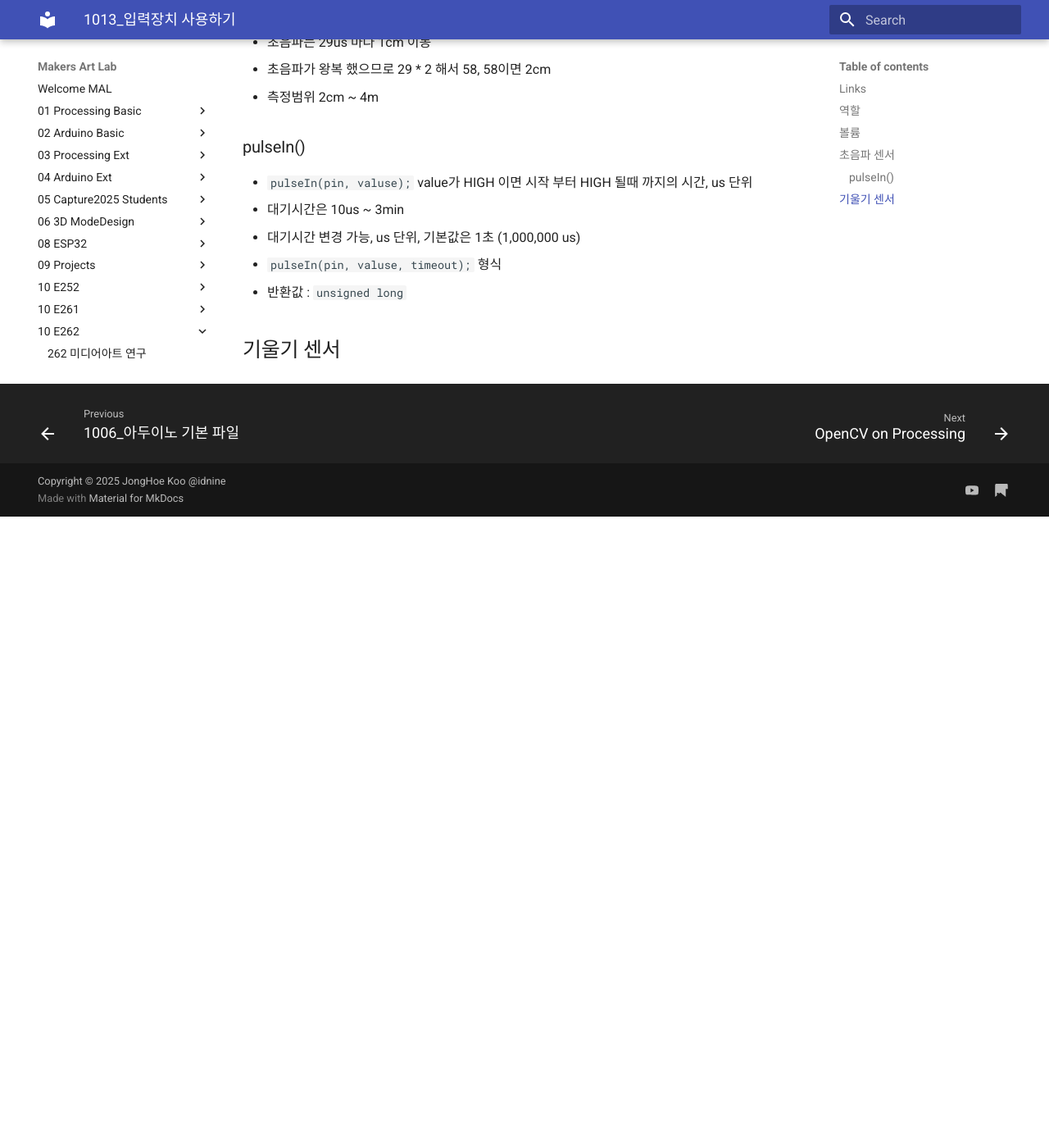
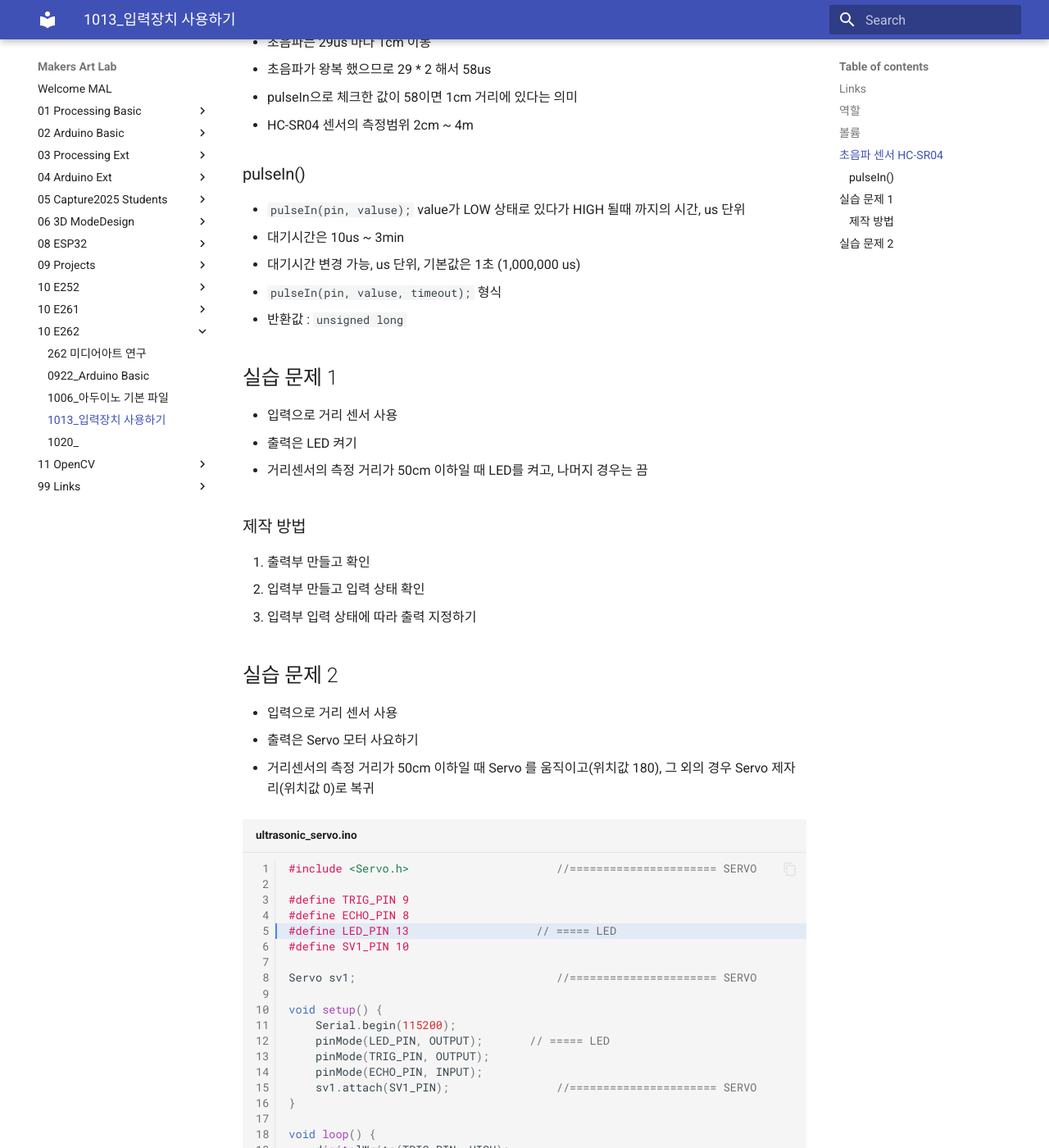
Before and after one commit to jonghoe9/makers-art-lab, an MkDocs documentation site: the page built from docs/10_E262/1013.md, in a window 1280 px wide and 1400 px high, scrolled down 1160 px. Shown: the whole window at 82% size. Built offline with MkDocs 1.6.1 and Material for MkDocs 9.7.7, drawn with Linux system fonts in a browser that asks for light colours; before the commit the page ends 1790 px from its top, so only the background shows below that; some of the changed text lies outside the part shown.

Commit message:
2026-1013일 강의 업데이트

````diff
--- a/docs/10_E262/1013.md
+++ b/docs/10_E262/1013.md
@@ -16,7 +16,7 @@
 ## 볼륨
 
 
-## 초음파 센서
+## 초음파 센서 HC-SR04
 
 ```cpp title="ultrasonic.ino" linenums="1" hl_lines="5"
 
@@ -38,19 +38,76 @@ void loop() {
     Serial.print(dist);
     Serial.println(" cm");
 
-    delay(500);
+    delay(100);
 }
 ```
 
 * 초음파는 29us 마다 1cm 이동
-* 초음파가 왕복 했으므로 29 * 2 해서 58, 58이면 2cm
-* 측정범위 2cm ~ 4m
+* 초음파가 왕복 했으므로 29 * 2 해서 58us
+* pulseIn으로 체크한 값이 58이면 1cm 거리에 있다는 의미
+* HC-SR04 센서의 측정범위 2cm ~ 4m
 
 ### pulseIn()
-- `pulseIn(pin, valuse);` value가 HIGH 이면 시작 부터 HIGH 될때 까지의 시간, us 단위
+- `pulseIn(pin, valuse);` value가 LOW 상태로 있다가 HIGH 될때 까지의 시간, us 단위
 - 대기시간은 10us ~ 3min
 - 대기시간 변경 가능, us 단위, 기본값은 1초 (1,000,000 us)
 - `pulseIn(pin, valuse, timeout);` 형식
 - 반환값 : `unsigned long`
 
-## 기울기 센서
+
+## 실습 문제 1
+
+* 입력으로 거리 센서 사용
+* 출력은 LED 켜기
+
+* 거리센서의 측정 거리가 50cm 이하일 때 LED를 켜고, 나머지 경우는 끔
+
+### 제작 방법
+
+1. 출력부 만들고 확인
+2. 입력부 만들고 입력 상태 확인
+3. 입력부 입력 상태에 따라 출력 지정하기
+
+
+## 실습 문제 2
+
+* 입력으로 거리 센서 사용
+* 출력은 Servo 모터 사요하기
+
+* 거리센서의 측정 거리가 50cm 이하일 때 Servo 를 움직이고(위치값 180), 그 외의 경우 Servo 제자리(위치값 0)로 복귀
+
+```cpp title="ultrasonic_servo.ino" linenums="1" hl_lines="5"
+#include <Servo.h>                      //====================== SERVO
+
+#define TRIG_PIN 9
+#define ECHO_PIN 8
+#define LED_PIN 13                   // ===== LED
+#define SV1_PIN 10
+
+Servo sv1;                              //====================== SERVO
+
+void setup() {
+    Serial.begin(115200);
+    pinMode(LED_PIN, OUTPUT);       // ===== LED
+    pinMode(TRIG_PIN, OUTPUT);
+    pinMode(ECHO_PIN, INPUT);
+    sv1.attach(SV1_PIN);                //====================== SERVO
+}
+
+void loop() {
+    digitalWrite(TRIG_PIN, HIGH);
+    delayMicroseconds(10);
+    digitalWrite(TRIG_PIN, LOW);
+    long dist = pulseIn(ECHO_PIN, HIGH) / 58;
+
+    if(dist < 50) {
+      digitalWrite(LED_PIN, HIGH);  // ===== LED
+      sv1.write(180);                   //====================== SERVO
+    } else {
+      digitalWrite(LED_PIN, LOW);
+      sv1.write(0);                     //====================== SERVO
+    }
+    Serial.println(dist);
+    delay(100);
+}
+```
````
Also changed, not shown: docs/10_E262/1006.md (+2 -2 lines), docs/10_E262/1020.md (added, +12 -0 lines), docs/10_E262/0922_Arduino_Basic.md (renamed from docs/10_E262/04_Arduino_Basic.md).
